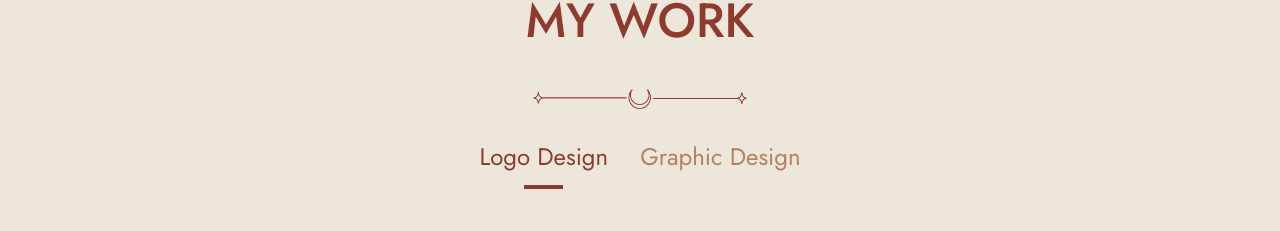
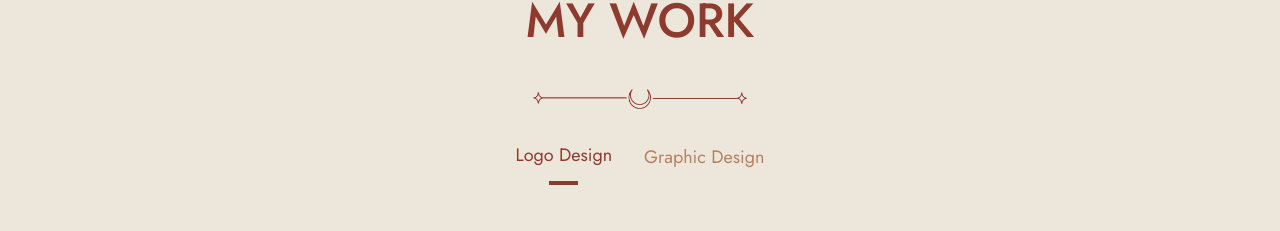
Before and after one commit to JuliaHoarau/portfolio-website, a Next.js app: page / in a window 1280 px wide. Shown: the part 915-1146 px from the top of the page. Built offline with nearby package versions, Linux system fonts and the light colour scheme.

Commit message:
changed tab text

```diff
--- a/app/components/Tabs.jsx
+++ b/app/components/Tabs.jsx
@@ -63,7 +63,7 @@ const Tabs = () => {
         {tabs.map((tab) => (
           <li
             key={tab.id}
-            className={`tab text-sm text-brand text-base lg:text-2xl cursor-pointer relative flex justify-center ${activeTab === tab.id ? 'text-secondary' : ''}`} // Corrected `!important` misuse
+            className={`tab text-sm text-brand text-base lg:text-lg cursor-pointer relative flex justify-center ${activeTab === tab.id ? 'text-secondary' : ''}`} // Corrected `!important` misuse
             onClick={() => setActiveTab(tab.id)}
           >
             {tab.title}
```
